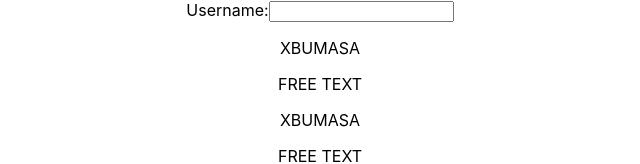
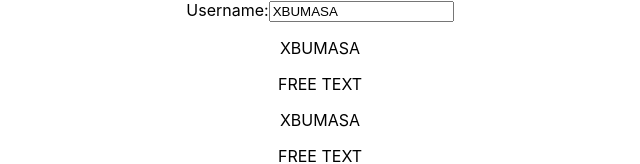
Before and after one commit to xbumasa/udemy-reactjs-a1, a React (Create React App) app: page / in a window 1280 px wide. Shown: the top 164 px of the page, without its empty margins (320-960 px from the left). Built offline with nearby package versions, Linux system fonts and the light colour scheme.

Commit message:
Add two-way-binding to your input (in UserInput) to also display the starting username

```diff
--- a/src/App.js
+++ b/src/App.js
@@ -16,7 +16,7 @@ const App = props => {
 
   return (
     <div className="App">
-      <UserInput change={UsernameHandler} />
+      <UserInput change={UsernameHandler} current={usersState.username}/>
       <UserOutput userName={usersState.username} />
       <UserOutput userName={usersState.username} />
       <UserOutput userName="SEMION SHULMAN" />
--- a/src/UserInput/UserInput.js
+++ b/src/UserInput/UserInput.js
@@ -4,7 +4,7 @@ const UserInput = props => {
   return (
     <div class="UserInput">
       <label>Username:</label>
-      <input type="text" value="" onChange={props.change}/>
+      <input type="text" value={props.current} onChange={props.change}/>
     </div>
   );
 }
```
